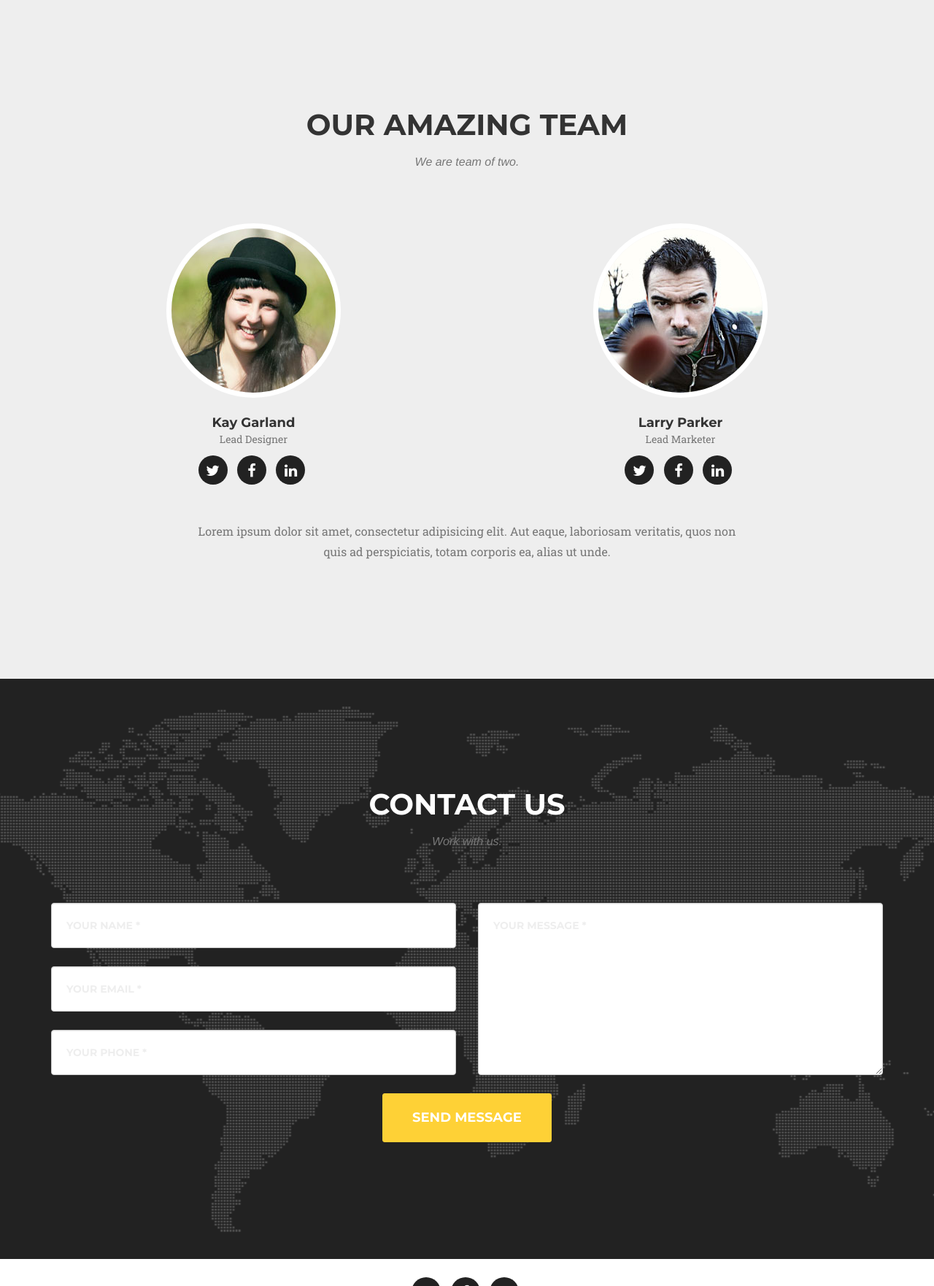
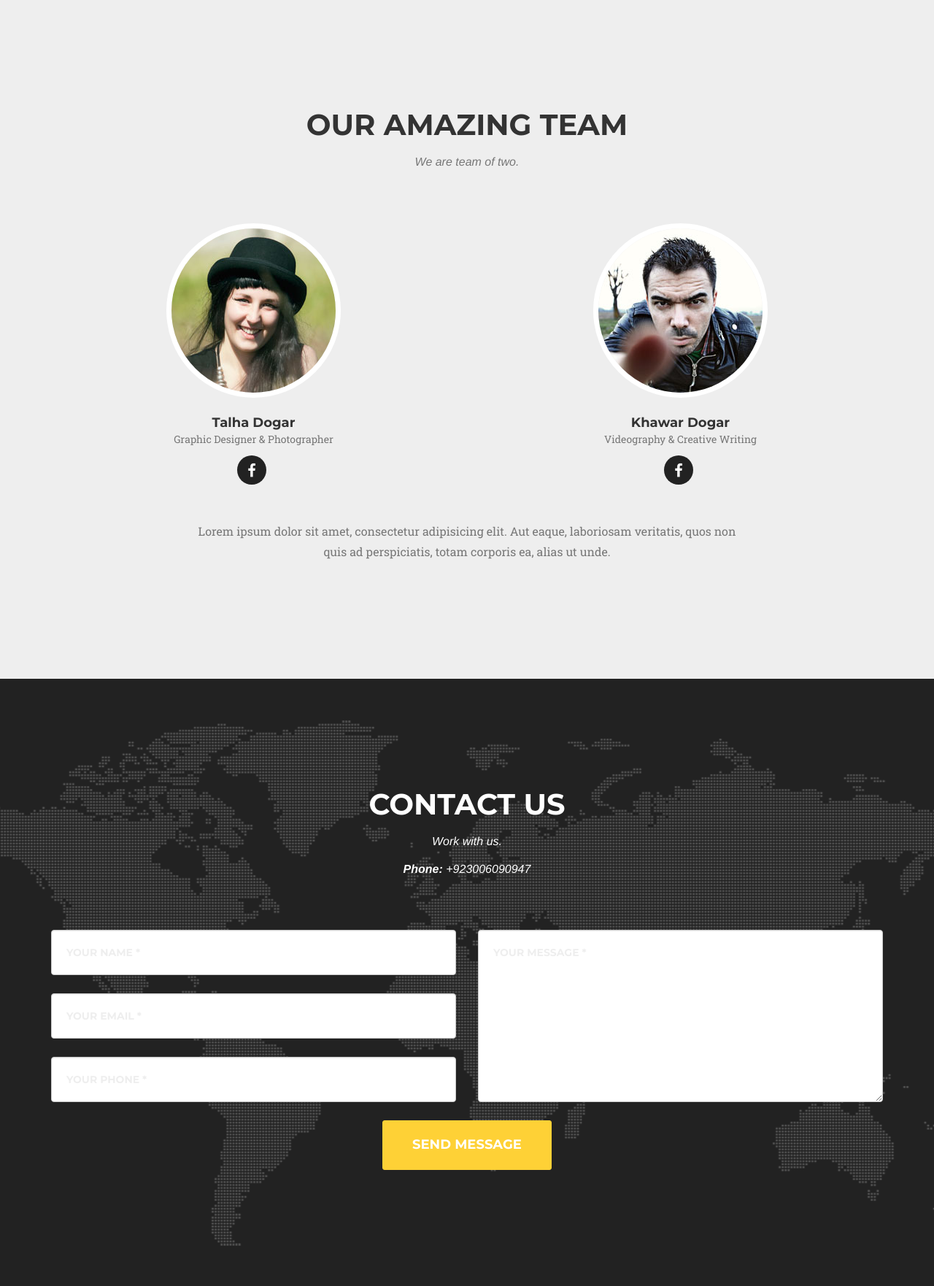
Before and after one commit to ahmed-raza/visualstudio99, a PHP site: page / in a window 1280 px wide; the page is wider, and only the part inside the window is pictured. Shown: the part 4130-5892 px from the top of that part at 73% size. Run offline with PHP 8.4, Linux system fonts and the light colour scheme; some libraries are stand-ins or nearby versions; some web fonts are replaced.

Commit message:
Loading screen

```diff
--- a/css/custom.css
+++ b/css/custom.css
@@ -26,3 +26,169 @@
 	margin: 0 auto;
 	width: 150%;
 }
+.section-subheading.text-muted.first {
+	margin-bottom: 0px;
+	color: white;
+}
+.section-subheading.text-muted.second {
+	color: white;
+}
+#loader-wrapper .loader-section {
+    position: fixed;
+    top: 0;
+    width: 51%;
+    height: 100%;
+    background: #222222;
+    z-index: 1000;
+}
+
+#loader-wrapper {
+    position: fixed;
+    top: 0;
+    left: 0;
+    width: 100%;
+    height: 100%;
+    z-index: 1000;
+}
+#loader {
+    display: block;
+    position: relative;
+    left: 50%;
+    top: 50%;
+    width: 150px;
+    height: 150px;
+    margin: -75px 0 0 -75px;
+    border-radius: 50%;
+    border: 3px solid transparent;
+    border-top-color: #3498db;
+
+    -webkit-animation: spin 2s linear infinite; /* Chrome, Opera 15+, Safari 5+ */
+    animation: spin 2s linear infinite; /* Chrome, Firefox 16+, IE 10+, Opera */
+
+    z-index: 1001;
+}
+
+    #loader:before {
+        content: "";
+        position: absolute;
+        top: 5px;
+        left: 5px;
+        right: 5px;
+        bottom: 5px;
+        border-radius: 50%;
+        border: 3px solid transparent;
+        border-top-color: #e74c3c;
+
+        -webkit-animation: spin 3s linear infinite; /* Chrome, Opera 15+, Safari 5+ */
+        animation: spin 3s linear infinite; /* Chrome, Firefox 16+, IE 10+, Opera */
+    }
+
+    #loader:after {
+        content: "";
+        position: absolute;
+        top: 15px;
+        left: 15px;
+        right: 15px;
+        bottom: 15px;
+        border-radius: 50%;
+        border: 3px solid transparent;
+        border-top-color: #f9c922;
+
+        -webkit-animation: spin 1.5s linear infinite; /* Chrome, Opera 15+, Safari 5+ */
+          animation: spin 1.5s linear infinite; /* Chrome, Firefox 16+, IE 10+, Opera */
+    }
+
+    @-webkit-keyframes spin {
+        0%   {
+            -webkit-transform: rotate(0deg);  /* Chrome, Opera 15+, Safari 3.1+ */
+            -ms-transform: rotate(0deg);  /* IE 9 */
+            transform: rotate(0deg);  /* Firefox 16+, IE 10+, Opera */
+        }
+        100% {
+            -webkit-transform: rotate(360deg);  /* Chrome, Opera 15+, Safari 3.1+ */
+            -ms-transform: rotate(360deg);  /* IE 9 */
+            transform: rotate(360deg);  /* Firefox 16+, IE 10+, Opera */
+        }
+    }
+    @keyframes spin {
+        0%   {
+            -webkit-transform: rotate(0deg);  /* Chrome, Opera 15+, Safari 3.1+ */
+            -ms-transform: rotate(0deg);  /* IE 9 */
+            transform: rotate(0deg);  /* Firefox 16+, IE 10+, Opera */
+        }
+        100% {
+            -webkit-transform: rotate(360deg);  /* Chrome, Opera 15+, Safari 3.1+ */
+            -ms-transform: rotate(360deg);  /* IE 9 */
+            transform: rotate(360deg);  /* Firefox 16+, IE 10+, Opera */
+        }
+    }
+
+    #loader-wrapper .loader-section {
+        position: fixed;
+        top: 0;
+        width: 51%;
+        height: 100%;
+        background: #222222;
+        z-index: 1000;
+        -webkit-transform: translateX(0);  /* Chrome, Opera 15+, Safari 3.1+ */
+        -ms-transform: translateX(0);  /* IE 9 */
+        transform: translateX(0);  /* Firefox 16+, IE 10+, Opera */
+    }
+
+    #loader-wrapper .loader-section.section-left {
+        left: 0;
+    }
+
+    #loader-wrapper .loader-section.section-right {
+        right: 0;
+    }
+
+    /* Loaded */
+    .loaded #loader-wrapper .loader-section.section-left {
+        -webkit-transform: translateX(-100%);  /* Chrome, Opera 15+, Safari 3.1+ */
+            -ms-transform: translateX(-100%);  /* IE 9 */
+                transform: translateX(-100%);  /* Firefox 16+, IE 10+, Opera */
+
+        -webkit-transition: all 0.7s 0.3s cubic-bezier(0.645, 0.045, 0.355, 1.000);
+                transition: all 0.7s 0.3s cubic-bezier(0.645, 0.045, 0.355, 1.000);
+    }
+
+    .loaded #loader-wrapper .loader-section.section-right {
+        -webkit-transform: translateX(100%);  /* Chrome, Opera 15+, Safari 3.1+ */
+            -ms-transform: translateX(100%);  /* IE 9 */
+                transform: translateX(100%);  /* Firefox 16+, IE 10+, Opera */
+
+-webkit-transition: all 0.7s 0.3s cubic-bezier(0.645, 0.045, 0.355, 1.000);
+        transition: all 0.7s 0.3s cubic-bezier(0.645, 0.045, 0.355, 1.000);
+    }
+
+    .loaded #loader {
+        opacity: 0;
+        -webkit-transition: all 0.3s ease-out;
+                transition: all 0.3s ease-out;
+    }
+    .loaded #loader-wrapper {
+        visibility: hidden;
+
+        -webkit-transform: translateY(-100%);  /* Chrome, Opera 15+, Safari 3.1+ */
+            -ms-transform: translateY(-100%);  /* IE 9 */
+                transform: translateY(-100%);  /* Firefox 16+, IE 10+, Opera */
+
+        -webkit-transition: all 0.3s 1s ease-out;
+                transition: all 0.3s 1s ease-out;
+    }
+
+    /* JavaScript Turned Off */
+    .no-js #loader-wrapper {
+        display: none;
+    }
+    .no-js h1 {
+        color: #222222;
+    }
+
+    #content {
+        margin: 0 auto;
+        padding-bottom: 50px;
+        width: 80%;
+        max-width: 978px;
+    }
--- a/header.php
+++ b/header.php
@@ -24,6 +24,7 @@
     <!-- Theme CSS -->
     <link href="css/agency.min.css" rel="stylesheet">
     <link href="css/custom.css" rel="stylesheet">
+    <link rel="icon" type="image/x-icon" href="img/favicon.png">
 
     <!-- HTML5 Shim and Respond.js IE8 support of HTML5 elements and media queries -->
     <!-- WARNING: Respond.js doesn't work if you view the page via file:// -->
--- a/index.php
+++ b/index.php
@@ -1,10 +1,17 @@
 <?php include('header.php'); ?>
+<div id="loader-wrapper">
+    <div id="loader"></div>
+
+    <div class="loader-section section-left"></div>
+    <div class="loader-section section-right"></div>
+
+</div>
 <!-- Header -->
 <header>
     <div class="container">
         <div class="intro-text">
             <div class="intro-lead-in">Welcome To Our Studio!</div>
-            <div class="intro-heading">It's Nice To Meet You</div>
+            <div class="intro-heading">Design your future</div>
             <a href="#services" class="page-scroll btn btn-xl">Tell Me More</a>
         </div>
     </div>
@@ -193,14 +200,10 @@
                 <div class="col-sm-4">
                     <div class="team-member">
                         <img src="img/team/1.jpg" class="img-responsive img-circle" alt="">
-                        <h4>Kay Garland</h4>
-                        <p class="text-muted">Lead Designer</p>
+                        <h4>Talha Dogar</h4>
+                        <p class="text-muted">Graphic Designer & Photographer</p>
                         <ul class="list-inline social-buttons">
-                            <li><a href="#"><i class="fa fa-twitter"></i></a>
-                            </li>
-                            <li><a href="#"><i class="fa fa-facebook"></i></a>
-                            </li>
-                            <li><a href="#"><i class="fa fa-linkedin"></i></a>
+                            <li><a href="https://www.facebook.com/talhadogar947" target="_blank"><i class="fa fa-facebook"></i></a>
                             </li>
                         </ul>
                     </div>
@@ -208,14 +211,10 @@
                 <div class="col-sm-4">
                     <div class="team-member">
                         <img src="img/team/2.jpg" class="img-responsive img-circle" alt="">
-                        <h4>Larry Parker</h4>
-                        <p class="text-muted">Lead Marketer</p>
+                        <h4>Khawar Dogar</h4>
+                        <p class="text-muted">Videography & Creative Writing</p>
                         <ul class="list-inline social-buttons">
-                            <li><a href="#"><i class="fa fa-twitter"></i></a>
-                            </li>
-                            <li><a href="#"><i class="fa fa-facebook"></i></a>
-                            </li>
-                            <li><a href="#"><i class="fa fa-linkedin"></i></a>
+                            <li><a href="https://www.facebook.com/khawar.abbas.92560" target="_blank"><i class="fa fa-facebook"></i></a>
                             </li>
                         </ul>
                     </div>
@@ -236,7 +235,8 @@
         <div class="row">
             <div class="col-lg-12 text-center">
                 <h2 class="section-heading">Contact Us</h2>
-                <h3 class="section-subheading text-muted">Work with us.</h3>
+                <h3 class="section-subheading text-muted first">Work with us.</h3>
+                <h3 class="section-subheading text-muted second"><strong>Phone: </strong>+923006090947</h3>
             </div>
         </div>
         <div class="row">
@@ -292,11 +292,7 @@
             </div>
             <div class="col-md-4">
                 <ul class="list-inline social-buttons">
-                    <li><a href="#"><i class="fa fa-twitter"></i></a>
-                    </li>
-                    <li><a href="#"><i class="fa fa-facebook"></i></a>
-                    </li>
-                    <li><a href="#"><i class="fa fa-linkedin"></i></a>
+                    <li><a href="https://www.facebook.com/" target="_blank"><i class="fa fa-facebook"></i></a>
                     </li>
                 </ul>
             </div>
--- a/scripts/js/send.js
+++ b/scripts/js/send.js
@@ -1,4 +1,8 @@
 $(document).ready(function(){
+    setTimeout(function(){
+        $('body').addClass('loaded');
+        $('h1').css('color','#222222');
+    }, 3000);
 	$('.alert').hide();
 	$('#sendForm').submit(function(e){
 		e.preventDefault();
```
Also changed, not shown: img/favicon.png (added).
